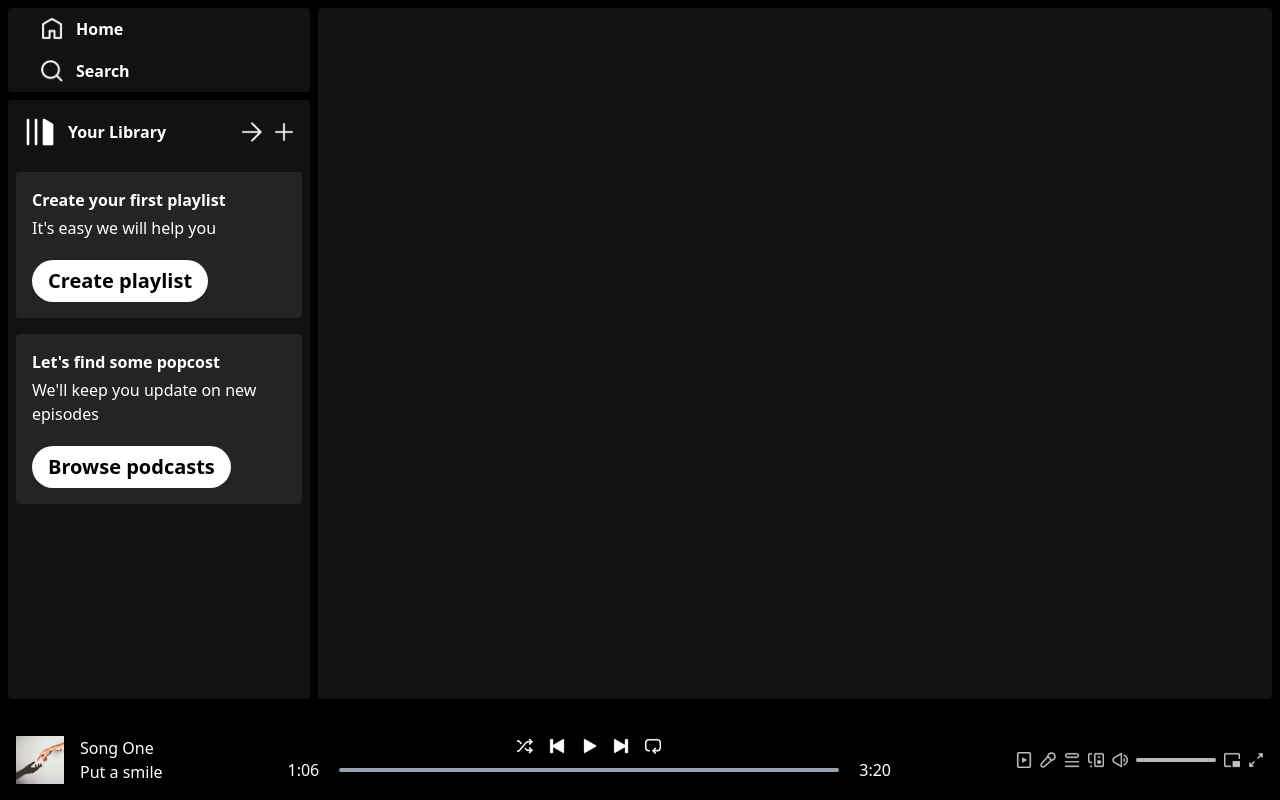
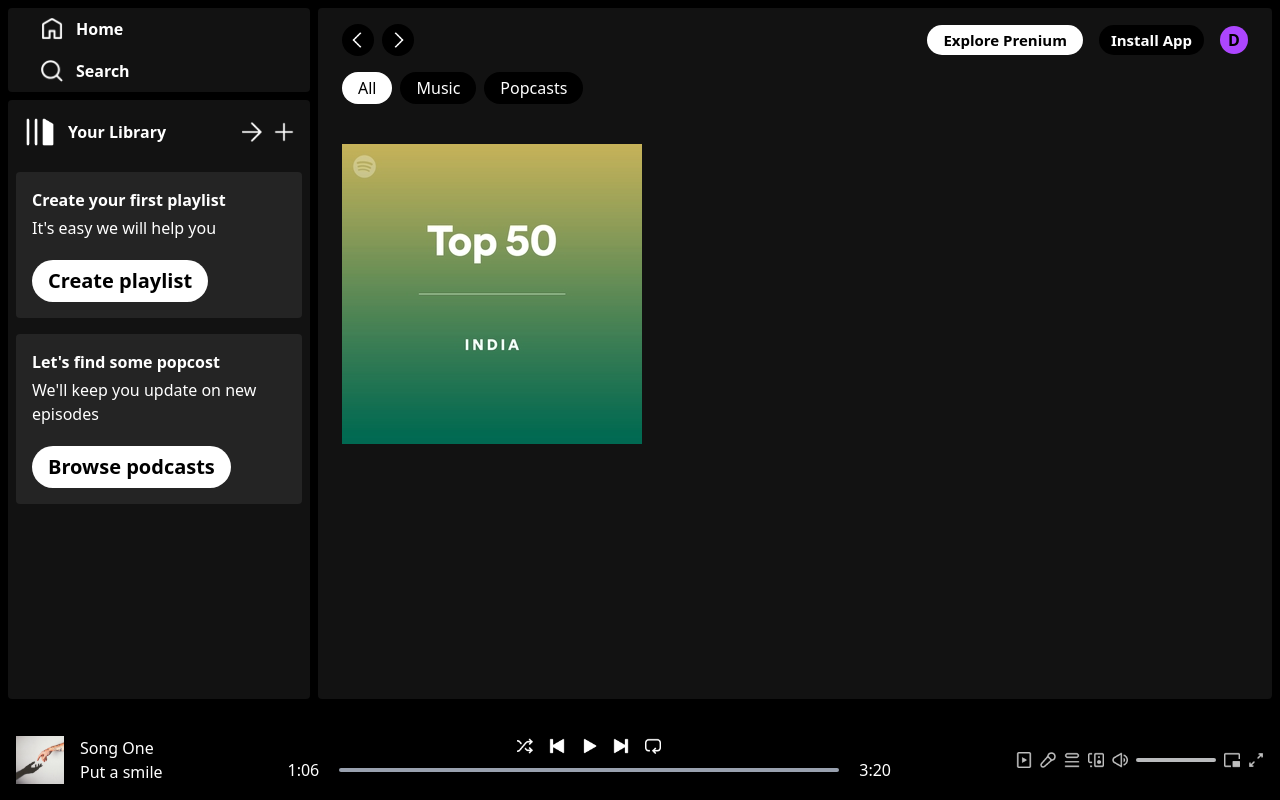
Before and after one commit to rigby200602/Spotify-Clone, a React (Vite) app: page /album/1 in a window 1280 px wide. Built offline with nearby package versions, Linux system fonts and the light colour scheme.

Commit message:
show album image

```diff
--- a/src/components/AlbumItems.jsx
+++ b/src/components/AlbumItems.jsx
@@ -8,7 +8,7 @@ const AlbumItems = ({image,id,name,desc}) => {
 
     return (
     <div onClick={() => navigate(`/album/${id}`)} className='min-w-[180px] p-2 px-3 rounded-sm cursor-pointer hover:bg-[#ffffff26]'>
-      <img className='rounded-sm' src={image} alt="" />
+      <img className='rounded-sm' src={image} alt="Album Image" />
       <p className='font-bold mt-2 mb-1'>{name}</p>
       <p className='text-slate-200 text-sm'>{desc}</p>
     </div>
--- a/src/components/DisplayAlbum.jsx
+++ b/src/components/DisplayAlbum.jsx
@@ -1,10 +1,21 @@
 import React from 'react'
+import Navbar from './Navbar'
+import { useParams } from 'react-router-dom'
+import { albumsData } from '../assets/assets';
 
 const DisplayAlbum = () => {
-  return (
-    <div>
 
-    </div>
+    const {id} = useParams();
+    // get data from albumsData through id
+    const albumData = albumsData[id]
+
+    return (
+    <>
+      <Navbar/>
+      <div className='flex mt-10 gap-8 flex-col md:flex-row md:items-end '>
+        <img src={albumData.image} alt="album image" />
+      </div>
+    </>
   )
 }
 
--- a/src/components/SongItems.jsx
+++ b/src/components/SongItems.jsx
@@ -3,7 +3,7 @@ import React from 'react'
 const SongItems = ({image,id,name,desc}) => {
     return (
     <div className='min-w-[180px] p-2 px-3 rounded-sm cursor-pointer hover:bg-[#ffffff26]'>
-      <img className='rounded-sm' src={image} alt="" />
+      <img className='rounded-sm' src={image} alt="Song Image" />
       <p className='font-bold mt-2 mb-1'>{name}</p>
       <p className='text-slate-200 text-sm'>{desc}</p>
     </div>
```
